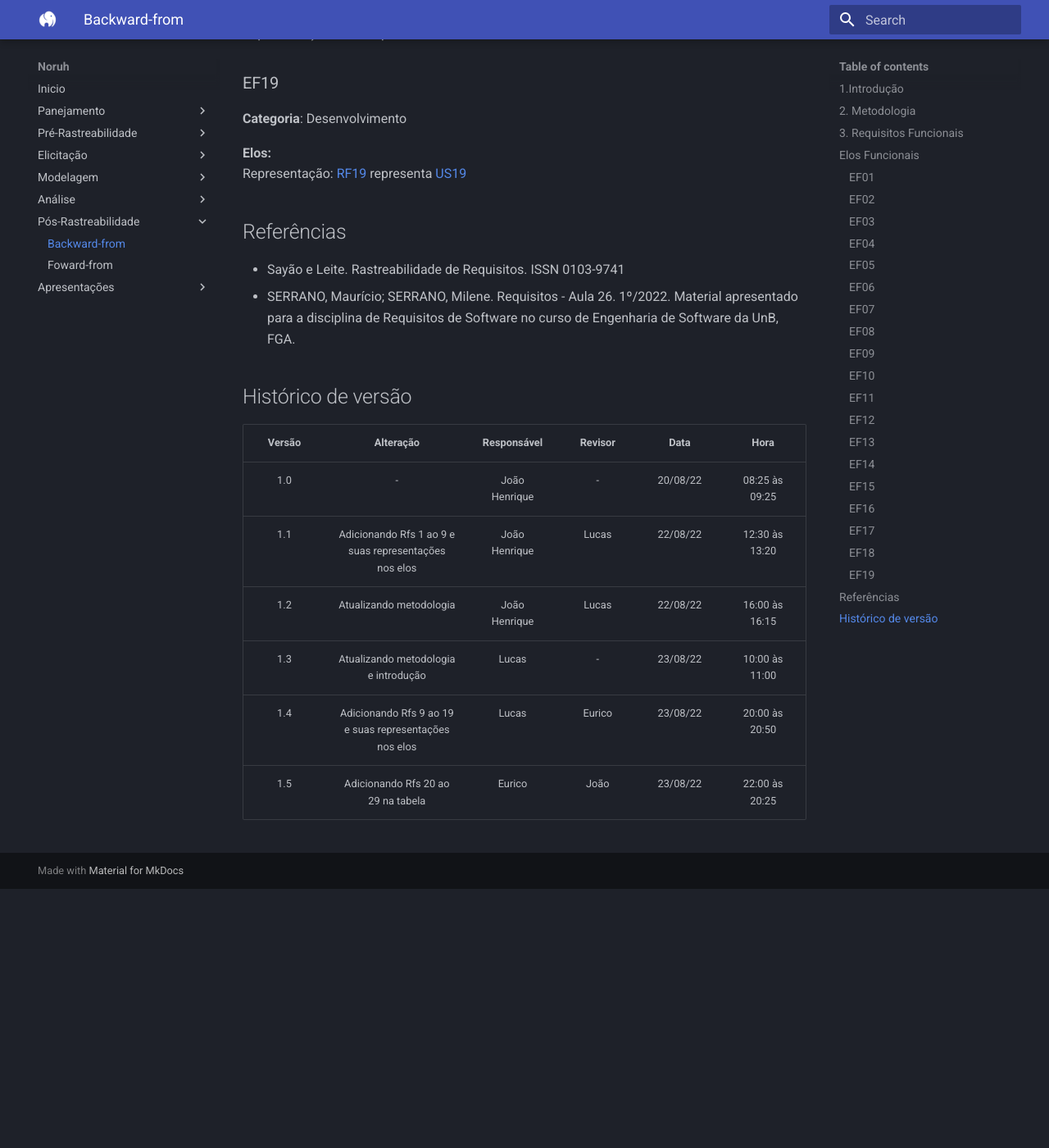
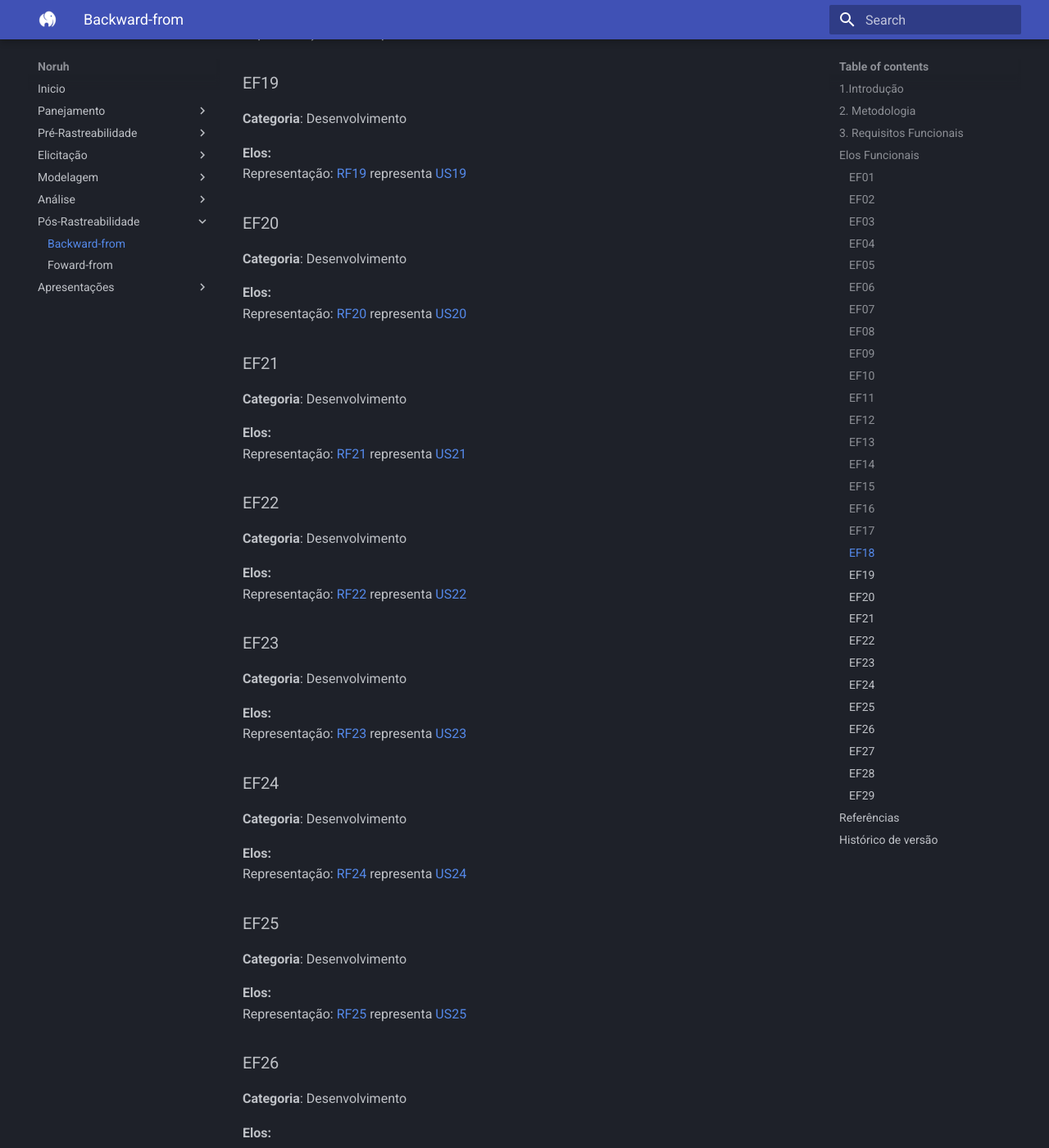
Before and after one commit to Thiab394/2022.1-Noruh, an MkDocs documentation site: the page built from docs/pos-rastreabilidade/backward-from.md, in a window 1280 px wide and 1400 px high, scrolled down 5453 px. Shown: the whole window at 82% size. Built offline with MkDocs 1.6.1 and Material for MkDocs 9.7.7, drawn with Linux system fonts in a browser that asks for light colours; before the commit the page ends 6537 px from its top, so only the background shows below that; some of the changed text lies outside the part shown.

Commit message:
elos funcionais rf 20 a 29

```diff
--- a/docs/pos-rastreabilidade/backward-from.md
+++ b/docs/pos-rastreabilidade/backward-from.md
@@ -179,6 +179,66 @@ Representação: [RF18](https://requisitos-de-software.github.io/2022.1-Noruh/el
 **Elos:** </br>
 Representação: [RF19](https://requisitos-de-software.github.io/2022.1-Noruh/elicitacao/resultados/) representa [US19](https://requisitos-de-software.github.io/2022.1-Noruh/modelagem/historiasDeUsuario/) </br>
 
+### EF20
+**Categoria**: Desenvolvimento
+
+**Elos:** </br>
+Representação: [RF20](https://requisitos-de-software.github.io/2022.1-Noruh/elicitacao/resultados/) representa [US20](https://requisitos-de-software.github.io/2022.1-Noruh/modelagem/historiasDeUsuario/) </br>
+
+### EF21
+**Categoria**: Desenvolvimento
+
+**Elos:** </br>
+Representação: [RF21](https://requisitos-de-software.github.io/2022.1-Noruh/elicitacao/resultados/) representa [US21](https://requisitos-de-software.github.io/2022.1-Noruh/modelagem/historiasDeUsuario/) </br>
+
+### EF22
+**Categoria**: Desenvolvimento
+
+**Elos:** </br>
+Representação: [RF22](https://requisitos-de-software.github.io/2022.1-Noruh/elicitacao/resultados/) representa [US22](https://requisitos-de-software.github.io/2022.1-Noruh/modelagem/historiasDeUsuario/) </br>
+
+### EF23
+**Categoria**: Desenvolvimento
+
+**Elos:** </br>
+Representação: [RF23](https://requisitos-de-software.github.io/2022.1-Noruh/elicitacao/resultados/) representa [US23](https://requisitos-de-software.github.io/2022.1-Noruh/modelagem/historiasDeUsuario/) </br>
+
+### EF24
+**Categoria**: Desenvolvimento
+
+**Elos:** </br>
+Representação: [RF24](https://requisitos-de-software.github.io/2022.1-Noruh/elicitacao/resultados/) representa [US24](https://requisitos-de-software.github.io/2022.1-Noruh/modelagem/historiasDeUsuario/) </br>
+
+### EF25
+**Categoria**: Desenvolvimento
+
+**Elos:** </br>
+Representação: [RF25](https://requisitos-de-software.github.io/2022.1-Noruh/elicitacao/resultados/) representa [US25](https://requisitos-de-software.github.io/2022.1-Noruh/modelagem/historiasDeUsuario/) </br>
+
+### EF26
+**Categoria**: Desenvolvimento
+
+**Elos:** </br>
+Representação: [RF26](https://requisitos-de-software.github.io/2022.1-Noruh/elicitacao/resultados/) representa [US26](https://requisitos-de-software.github.io/2022.1-Noruh/modelagem/historiasDeUsuario/) </br>
+
+### EF27
+**Categoria**: Desenvolvimento
+
+**Elos:** </br>
+Representação: [RF27](https://requisitos-de-software.github.io/2022.1-Noruh/elicitacao/resultados/) representa [US27](https://requisitos-de-software.github.io/2022.1-Noruh/modelagem/historiasDeUsuario/) </br>
+
+### EF28
+**Categoria**: Desenvolvimento
+
+**Elos:** </br>
+Representação: [RF28](https://requisitos-de-software.github.io/2022.1-Noruh/elicitacao/resultados/) representa [US28](https://requisitos-de-software.github.io/2022.1-Noruh/modelagem/historiasDeUsuario/) </br>
+
+### EF29
+**Categoria**: Desenvolvimento
+
+**Elos:** </br>
+Representação: [RF29](https://requisitos-de-software.github.io/2022.1-Noruh/elicitacao/resultados/) representa [US29](https://requisitos-de-software.github.io/2022.1-Noruh/modelagem/historiasDeUsuario/) </br>
+
 ## Referências
 - Sayão e Leite. Rastreabilidade de Requisitos. ISSN 0103-9741
 - SERRANO, Maurício; SERRANO, Milene. Requisitos - Aula 26. 1º/2022. Material apresentado para a disciplina de Requisitos de Software no curso de Engenharia de Software da UnB, FGA.
@@ -192,3 +252,4 @@ Representação: [RF19](https://requisitos-de-software.github.io/2022.1-Noruh/el
 |  1.3   |          Atualizando metodologia e introdução         |    Lucas    |       -        | 23/08/22 |10:00 às 11:00  |
 |  1.4   |           Adicionando Rfs 9 ao 19 e suas representações nos elos         |    Lucas    |       Eurico       | 23/08/22 |20:00 às 20:50  |
 |  1.5   |           Adicionando Rfs 20 ao 29 na tabela        |    Eurico    |       João       | 23/08/22 |22:00 às 20:25  |
+|  1.6   |           Elos funcionais Rfs 20 ao 29        |    Eurico    |       João       | 23/08/22 |22:25 às 20:60  |
```
